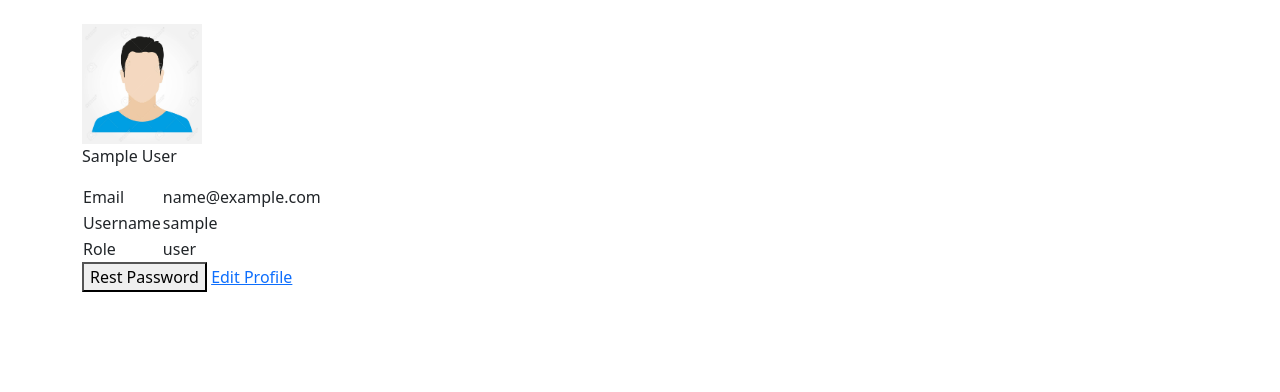
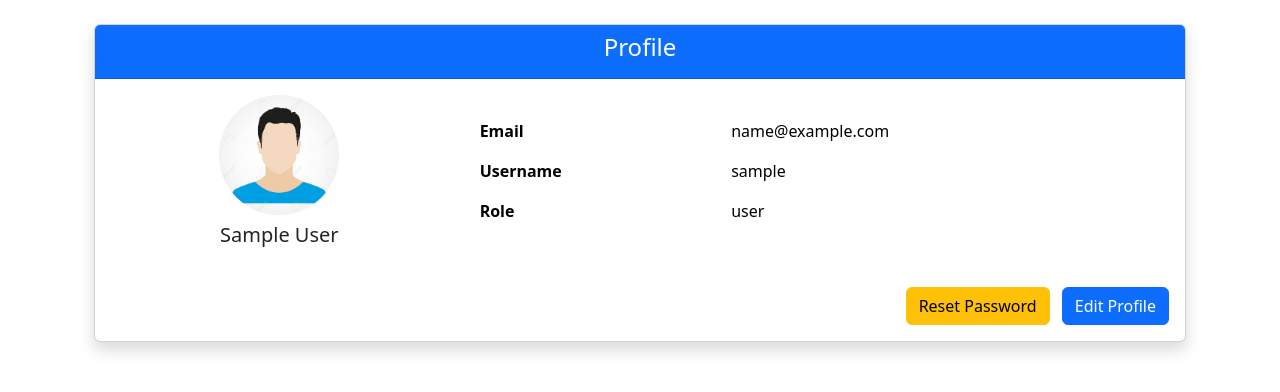
Before and after one commit to prasad-xma/django-blog-project, a Django app: a page that uses accounts/templates/profile.html in a window 1280 px wide. Shown: the part 56-448 px from the top of the page. Run offline with Django 5.2, Linux system fonts and the light colour scheme; the visitor is signed in with stand-in values (Sample User, id 1).

Commit message:
update: change to bootstrap css

```diff
--- a/accounts/templates/profile.html
+++ b/accounts/templates/profile.html
@@ -4,48 +4,46 @@
 {% block title %}Profile{% endblock %}
 
 {% block content %}
-
-    <div class="profile_main">
-        <div class="profile_upper_sec"></div>
-        <div class="profile_lower_sec">
-            <div class="profile_details_sec">
-
-                <div class="profile_img_sec">
-                    <div class="profile_img">
-                        <img width="120px" height="120px" src="{% static "images/avatar.jpg" %}">
-                    </div>
-                    <div class="profile_img_name">
-                        <p>{{ request.user.first_name }} {{ request.user.last_name }}</p>
-                    </div>
+<div class="container mt-4">
+    <div class="card shadow">
+        <div class="card-header bg-primary text-white text-center">
+            <h4>Profile</h4>
+        </div>
+        <div class="card-body">
+            <div class="row align-items-center">
+                <!-- Profile image and name -->
+                <div class="col-md-4 text-center mb-3">
+                    <img src="{% static 'images/avatar.jpg' %}" class="rounded-circle mb-2" width="120" height="120" alt="Profile Image">
+                    <h5 class="mb-0">{{ request.user.first_name }} {{ request.user.last_name }}</h5>
                 </div>
 
-                <!-- user details section -->
-                <div class="userdetails_sec">
-                    <table class="profile_table">
-                        <tr>
-                            <td>Email</td>
-                            <td>{{ request.user.email }}</td>
-                        </tr>
-                        <tr>
-                            <td>Username</td>
-                            <td>{{ request.user.username }}</td>
-                        </tr>
-                        <tr>
-                            <td>Role</td>
-                            <td>{{ request.user.role }}</td>
-                        </tr>
+                <!-- Profile details -->
+                <div class="col-md-8">
+                    <table class="table table-borderless">
+                        <tbody>
+                            <tr>
+                                <th scope="row">Email</th>
+                                <td>{{ request.user.email }}</td>
+                            </tr>
+                            <tr>
+                                <th scope="row">Username</th>
+                                <td>{{ request.user.username }}</td>
+                            </tr>
+                            <tr>
+                                <th scope="row">Role</th>
+                                <td>{{ request.user.role }}</td>
+                            </tr>
+                        </tbody>
                     </table>
                 </div>
+            </div>
 
-                <!-- edit and rest btn -->
-                <div class="profile_btn_section">
-                    <button>Rest Password</button>
-                    <a href="{% url "edit_profile" request.user.username %}">Edit Profile</a>
-                </div>
-
+            <!-- Buttons -->
+            <div class="text-end mt-4">
+                <a href="#" class="btn btn-warning me-2">Reset Password</a>
+                <a href="{% url 'edit_profile' request.user.username %}" class="btn btn-primary">Edit Profile</a>
             </div>
         </div>
     </div>
-
-
+</div>
 {% endblock %}
--- a/accounts/views.py
+++ b/accounts/views.py
@@ -91,7 +91,7 @@ def profile_edit_view(request, username):
         if form.is_valid():
             form.save()
             messages.success(request, "Profile updated successfully!")
-            return redirect('profile_view', username=user.username)
+            return redirect('profile', username=user.username)
     else:
         form = EditProfileForm(instance=user)
 
```
